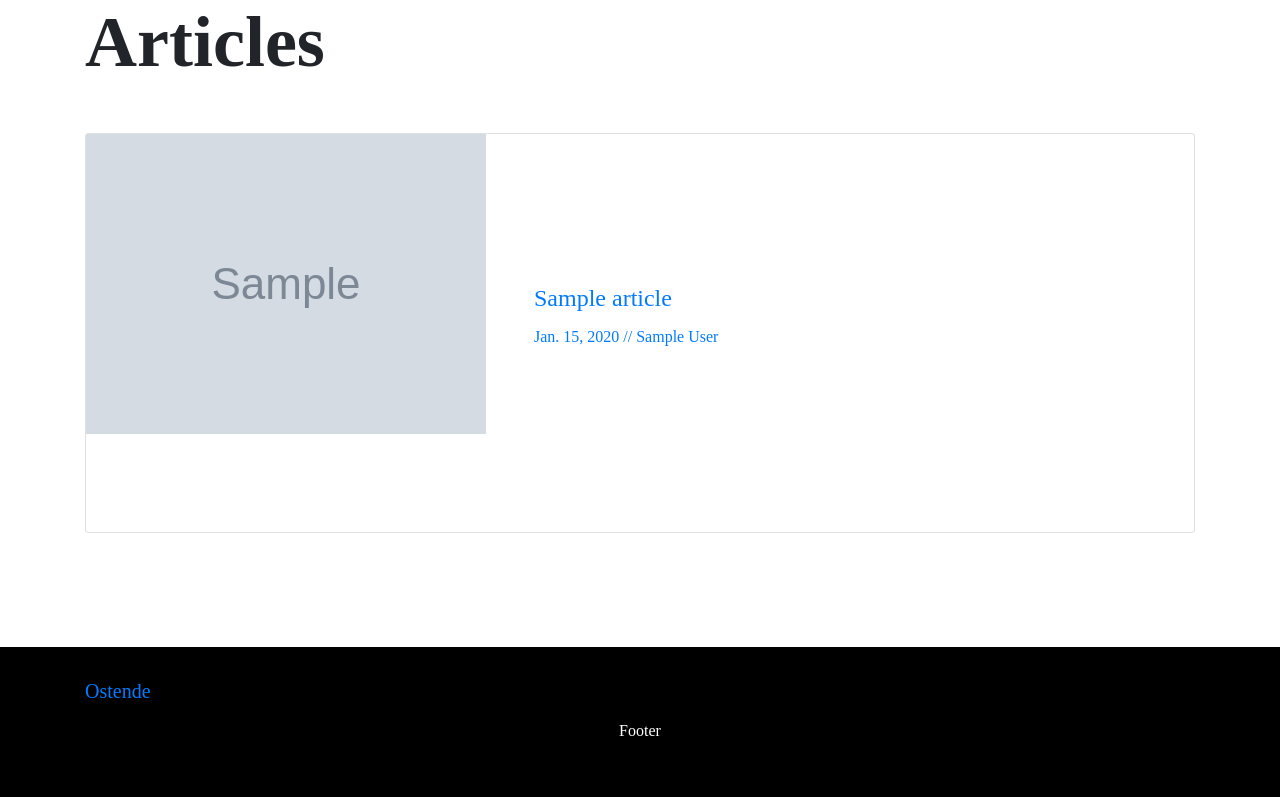
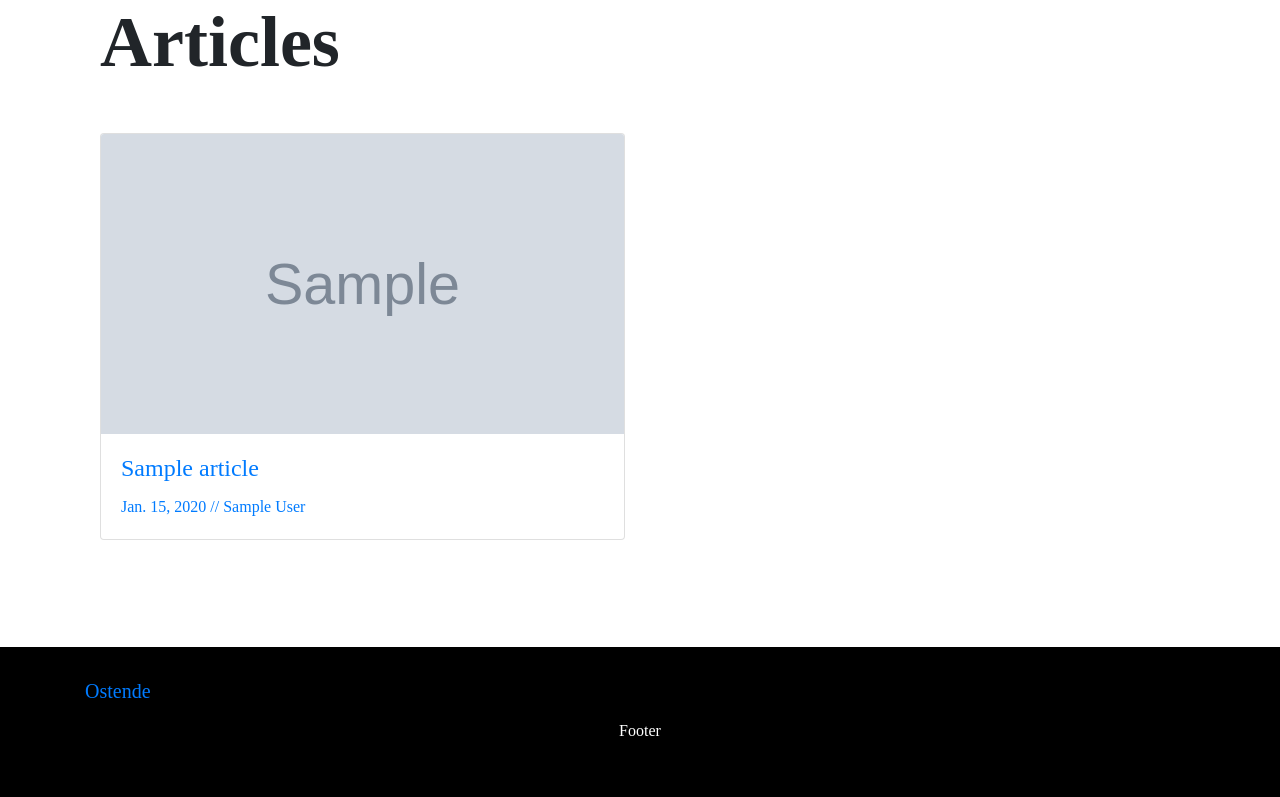
Before and after one commit to AndyRae/ostende, a Django app: page /articles/ in a window 1280 px wide. Shown: the part 49-846 px from the top of the page. Run offline with Django 3.2, Linux system fonts and the light colour scheme; tables that the repository leaves empty hold one stand-in row (values such as "Sample post"); grey boxes marked "Sample" are stand-in pictures; some libraries are stand-ins or nearby versions.

Commit message:
refined banner, articles

```diff
--- a/core/static/style.css
+++ b/core/static/style.css
@@ -7,6 +7,10 @@ body {
     height: 15vw;
     min-height: 175px;
     object-fit: cover;
+}
+
+.card-article {
+  min-height: 300px;
 }
 
 .main {
@@ -42,6 +46,14 @@ body {
   font-size: 2em;
 }
 
+.article-text p {
+  font-family: Georgia !important;
+  font-size: 1.4em;
+  font-size: 1.25em;
+  line-height: 1.58;
+  letter-spacing: -.003em;
+}
+
 .no-overflow {
   overflow: hidden;
 }
--- a/core/templates/core/articles/articles.html
+++ b/core/templates/core/articles/articles.html
@@ -9,27 +9,21 @@
 <div class="container">
   <h1 class="display-3 font-weight-bold">Articles</h1>
 
-    {% if articles %}
-    <div class="columns mt-5">
+  {% if articles %}
+    <div class="row mt-5">
       {% for article in articles %}
-        <a class="card mb-5" style="height: 400px;" href="{% url 'article-detail' article.slug article.id %}">
-            <div class="row no-gutters no-overflow">
-                <div class="col-auto">
-                    <img src="{{ article.image|thumbnail_url:'panelThumb' }}" style="max-width: 539px;" class="img-fluid" alt="">
-                </div>
-                <div class="col">
-                    <div class="card-block px-5 " style="padding-top: 150px;">
-                        <h4 class="card-title">{{ article.title }}</h4>
-                        <p class="card-text">{{ article.date }} // {{ article.author }}</p>
-                    </div>
-                </div>
-            </div>
-        </a>
+        <div class="col-sm-6">
+          <a class="card mb-5" href="{% url 'article-detail' article.slug article.id %}">
+              <img src="{{ article.image|thumbnail_url:'panelThumb' }}" class="card-img-top card-article" alt="">
+              <div class="card-body">
+                <h4 class="card-title">{{ article.title }}</h4>
+                <p class="card-text">{{ article.date }} // {{ article.author }}</p>
+              </div>
+          </a>
+        </div>
       {% endfor %}
     </div>
+  {% endif %}
 
-    {% else %}
-  <p class="empty-title h5">There are no articles</p>
-  {% endif %}
 </div>
 {% endblock content %}
--- a/core/templates/core/base.html
+++ b/core/templates/core/base.html
@@ -44,9 +44,18 @@
     </header>
 
     <main role="main" class="main">
-      <div class="columns">
-          {% block content %}{% endblock %}
+
+        {% block banner %}
+
+        {% endblock %}
+
+
+      <div class="container">
+        {% block content %}
+
+        {% endblock %}
       </div>
+
     </main>
 
     <footer class="footer mt-5">
--- a/core/views.py
+++ b/core/views.py
@@ -234,5 +234,5 @@ class HomeView(ListView):
         # Add in a QuerySet for all objects
         context['screenings'] = Screening.objects.all()
         context['articles'] = Article.objects.filter(
-            date__lte=todaysdate).order_by('-date')[:3]
+            date__lte=todaysdate).order_by('-date')[:2]
         return context
```
Also changed, not shown: core/templates/core/articles/article_detail.html (+5 -6 lines), core/templates/core/films/film_detail.html (+12 -10 lines), core/templates/core/home.html (+15 -19 lines), core/templates/core/screenings/screening_detail.html (+9 -8 lines), core/templates/core/seasons/season_detail.html (+6 -4 lines), core/templates/core/venues/venue_detail.html (+12 -7 lines).
